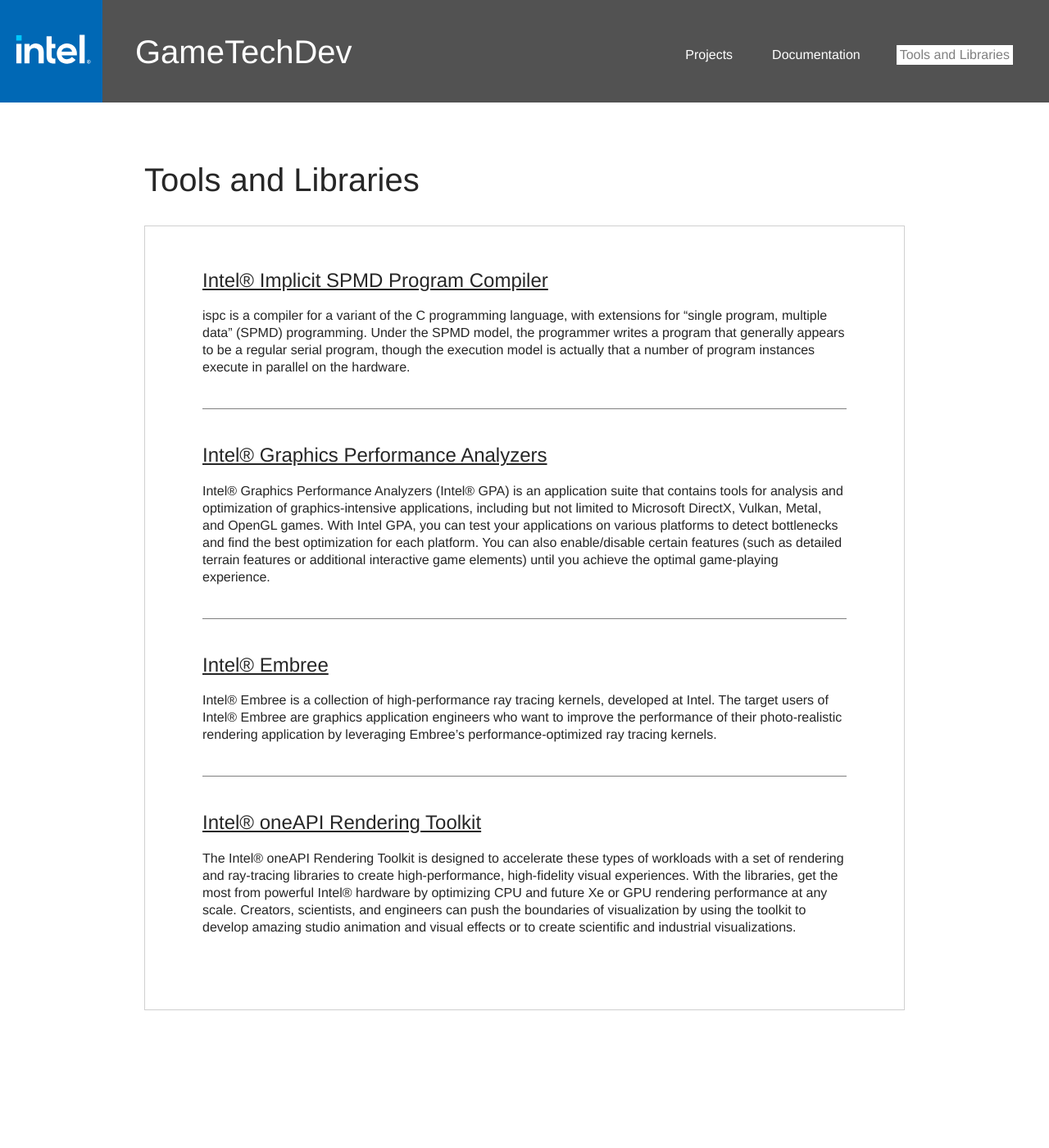
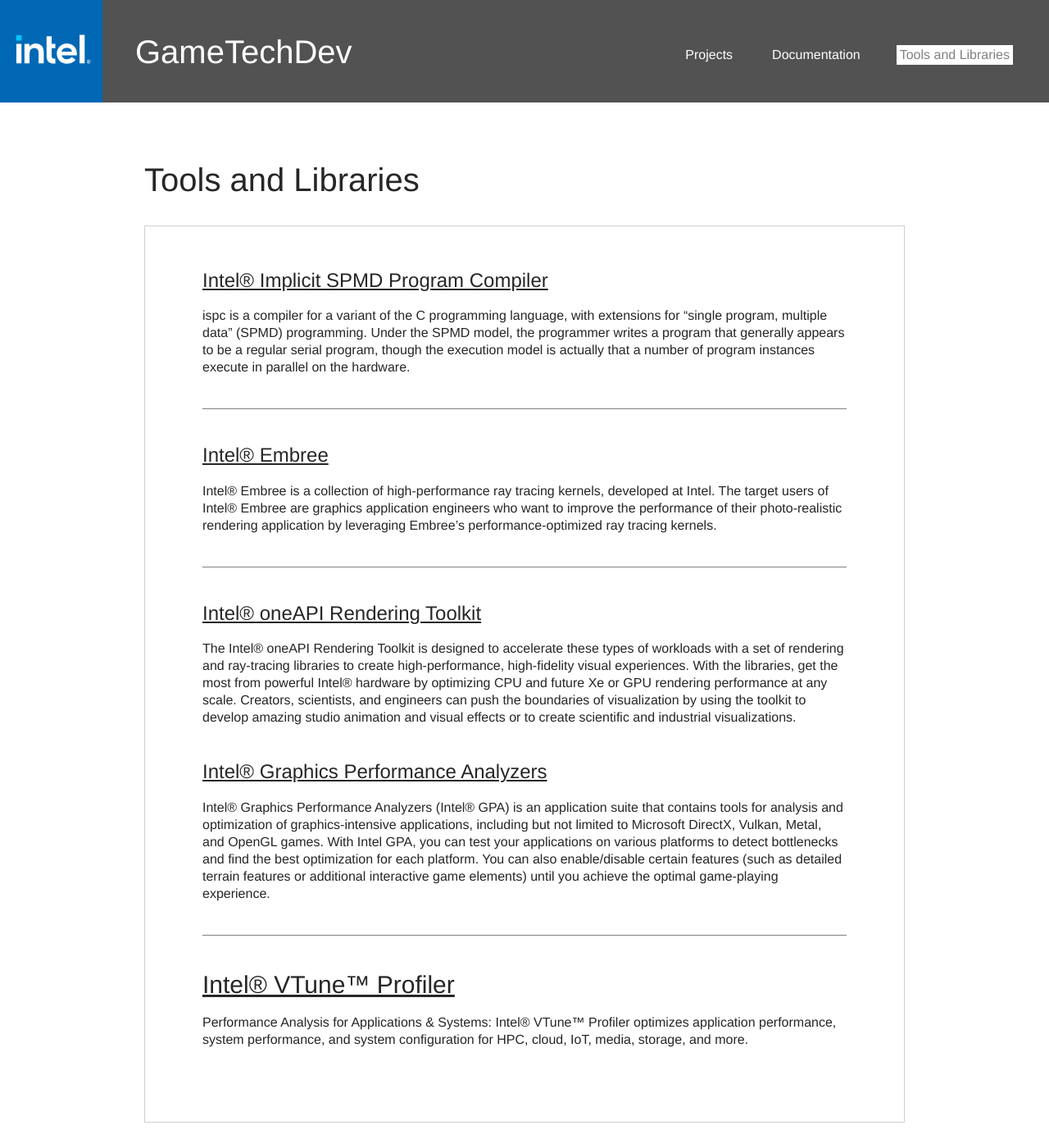
Before and after one commit to GameTechDev/gametechdev-site, a Jekyll site: the page built from tools-and-libraries.md, in a window 1280 px wide and 1400 px high. Shown: the whole window at 82% size. Built offline with Jekyll 4.4.1, drawn with Linux system fonts in a browser that asks for light colours; nearby versions of some CDN libraries; some web fonts are replaced.

Commit message:
Update tools-and-libraries.md
add vtune and move gpa

```diff
--- a/tools-and-libraries.md
+++ b/tools-and-libraries.md
@@ -7,12 +7,6 @@
 #### [Intel® Implicit SPMD Program Compiler](https://ispc.github.io/)
 
 ispc is a compiler for a variant of the C programming language, with extensions for “single program, multiple data” (SPMD) programming. Under the SPMD model, the programmer writes a program that generally appears to be a regular serial program, though the execution model is actually that a number of program instances execute in parallel on the hardware.
-
-<hr>
-
-#### [Intel® Graphics Performance Analyzers](https://software.intel.com/content/www/us/en/develop/tools/graphics-performance-analyzers.html)
-
-Intel® Graphics Performance Analyzers (Intel® GPA) is an application suite that contains tools for analysis and optimization of graphics-intensive applications, including but not limited to Microsoft DirectX, Vulkan, Metal, and OpenGL games. With Intel GPA, you can test your applications on various platforms to detect bottlenecks and find the best optimization for each platform. You can also enable/disable certain features (such as detailed terrain features or additional interactive game elements) until you achieve the optimal game-playing experience.
 
 <hr>
 
@@ -26,4 +20,15 @@
 
 The Intel® oneAPI Rendering Toolkit is designed to accelerate these types of workloads with a set of rendering and ray-tracing libraries to create high-performance, high-fidelity visual experiences. With the libraries, get the most from powerful Intel® hardware by optimizing CPU and future Xe or GPU rendering performance at any scale. Creators, scientists, and engineers can push the boundaries of visualization by using the toolkit to develop amazing studio animation and visual effects or to create scientific and industrial visualizations.
 
+
+#### [Intel® Graphics Performance Analyzers](https://software.intel.com/content/www/us/en/develop/tools/graphics-performance-analyzers.html)
+
+Intel® Graphics Performance Analyzers (Intel® GPA) is an application suite that contains tools for analysis and optimization of graphics-intensive applications, including but not limited to Microsoft DirectX, Vulkan, Metal, and OpenGL games. With Intel GPA, you can test your applications on various platforms to detect bottlenecks and find the best optimization for each platform. You can also enable/disable certain features (such as detailed terrain features or additional interactive game elements) until you achieve the optimal game-playing experience.
+
+<hr>
+
+### [Intel®  VTune™ Profiler](https://software.intel.com/content/www/us/en/develop/tools/oneapi/components/vtune-profiler.html#gs.bllsxg)
+
+Performance Analysis for Applications & Systems: Intel® VTune™ Profiler optimizes application performance, system performance, and system configuration for HPC, cloud, IoT, media, storage, and more.
+
 </section>
```
